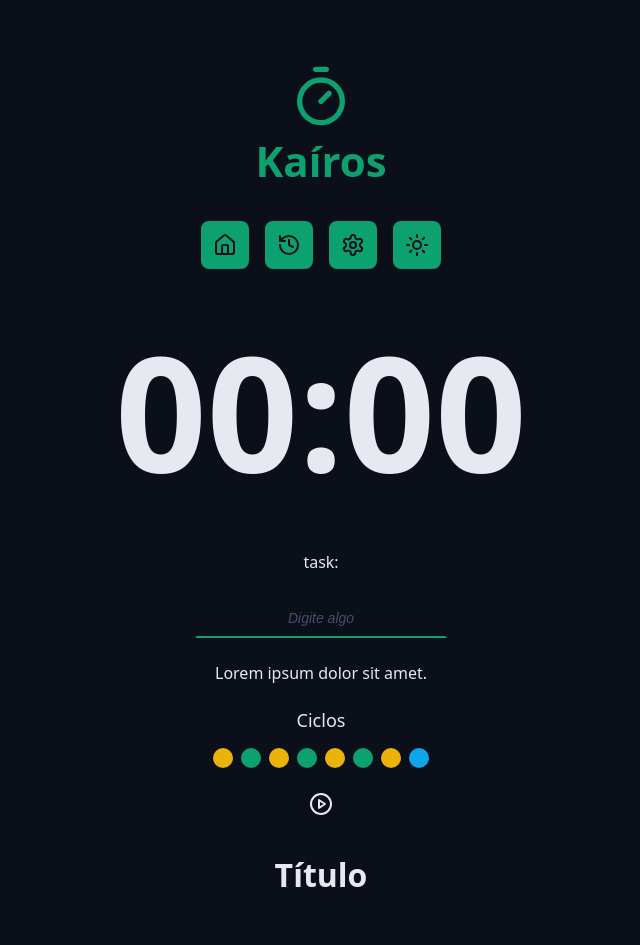
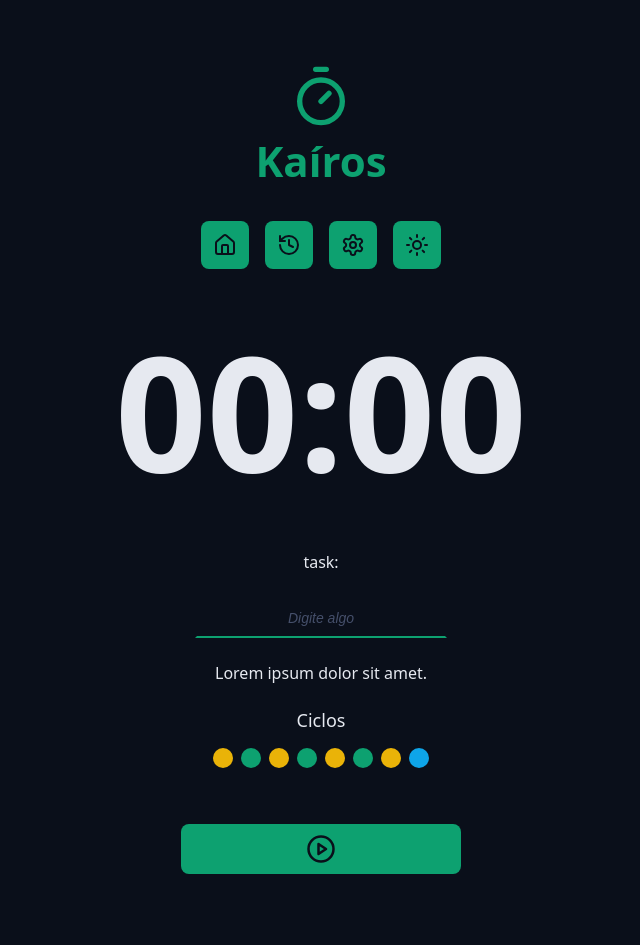
Before and after one commit to LuisAraujo-Dev/kairos-pomodoro, a React (Vite) app: page / in a window 1280 px wide. Shown: the top 945 px of the page, without its empty margins (319-959 px from the left). Built offline with nearby package versions, Linux system fonts and the light colour scheme.

Commit message:
style: styling Button component: align center, background var primary, border radius.

```diff
--- a/src/components/Button/styles.module.css
+++ b/src/components/Button/styles.module.css
@@ -1,32 +1,23 @@
-.cycles {
-    display: flex;
-    flex-direction: column;
-    gap: 1.6rem;
+.button {
     align-items: center;
     justify-content: center;
-    font-size: 1.8rem;
+    display: flex;
+
+    width: 28rem;
+    height: 5rem;
+    background-color: var(--primary);
+    border-radius: .8rem;
+    margin: 3.2rem;
+
+    transition: all .2s ;
 }
 
-.cyclesDots {
-    display: flex;
-    gap: .8rem;
+.button svg {
+    color: var(--gray-900);
+    width: 3rem;
+    height: 3rem;
 }
 
-.cyclesDot {
-    width: 2rem;
-    height: 2rem;
-    border-radius: 50%;
-    background-color: var(--primary);
+.button:hover {
+    filter: brightness(80%);
 }
-
-.WorkTime {
-    background: var(--warning);
-}
-
-.shortBrakTime {
-    background: var(--primary);
-}
-
-.longBreakTime {
-    background: var(--info);
-};
```
